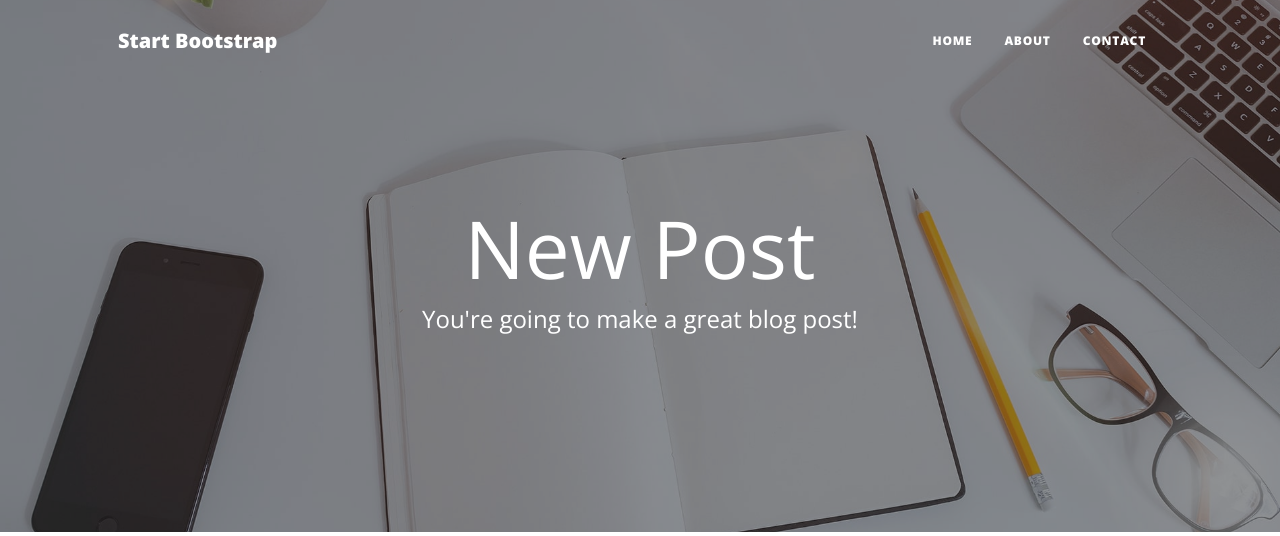
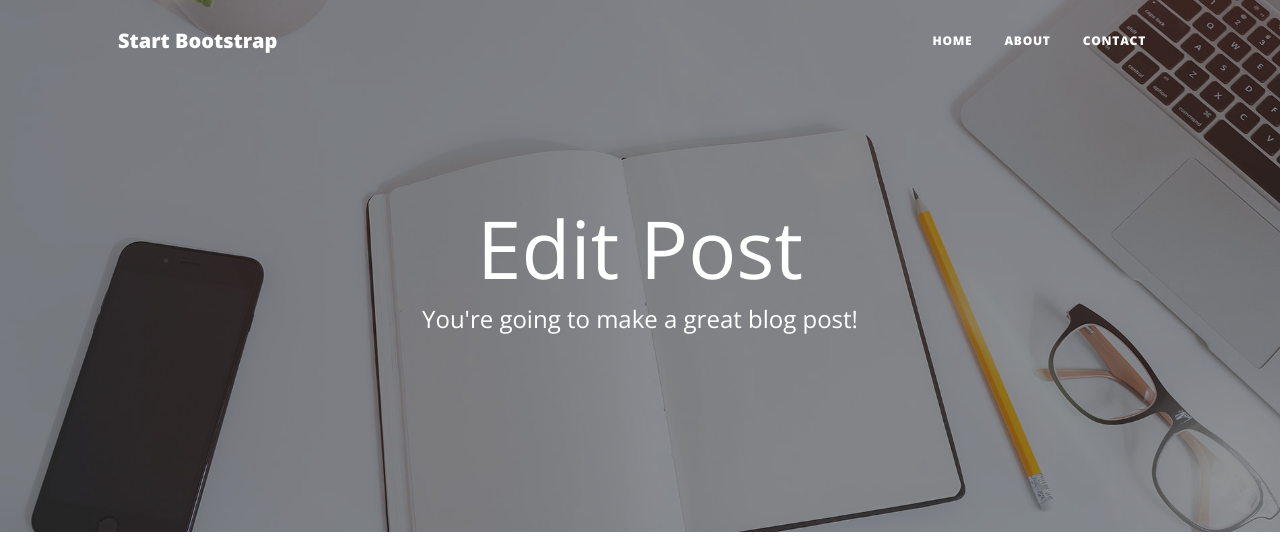
Before and after one commit to Brahim-2891/posts-loading, a Flask app: page /edit-post/1 in a window 1280 px wide. Shown: the top 536 px of the page. Run offline with Flask 3, Linux system fonts and the light colour scheme; some libraries are stand-ins or nearby versions.

Commit message:
Update make-post.html

```diff
--- a/templates/make-post.html
+++ b/templates/make-post.html
@@ -10,7 +10,12 @@
       <div class="col-md-10 col-lg-8 col-xl-7">
         <div class="page-heading">
           <!-- TODO: Show a different h1 if editing existing post -->
+          <!-- Showing a different h1 if editing existing post -->
+          {% if is_edit: %}
+          <h1>Edit Post</h1>
+          {% else: %}
           <h1>New Post</h1>
+          {% endif %}
           <span class="subheading">You're going to make a great blog post!</span>
           {{ ckeditor.load() }}
           {{ ckeditor.config(name='body') }}
```
